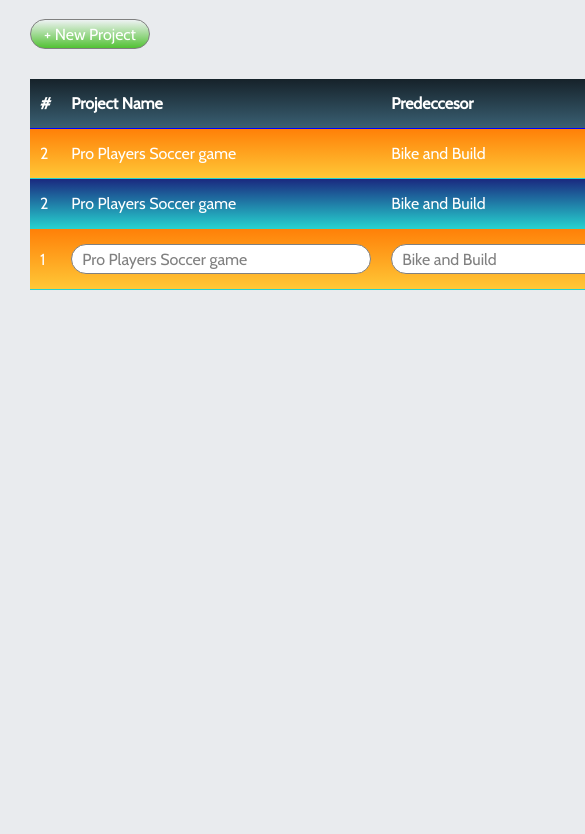
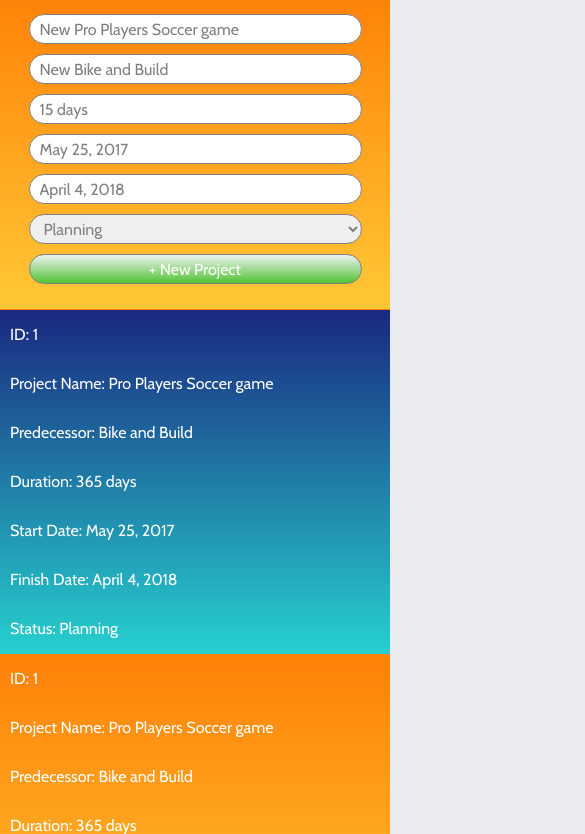
Before and after one commit to fucata55/gantt, a plain HTML site: page index.html in a window 390 px wide. Shown: the part 51-885 px from the top of the page, 585 px wide, since content can reach past the window. Before the commit the page ends 844 px from the top, so only its background shows below. Drawn offline with nearby package versions, Linux system fonts and the light colour scheme.

Commit message:
added home page responsiveness and changed new project submission  method

```diff
--- a/index.html
+++ b/index.html
@@ -21,6 +21,7 @@
     </header>
     <main>
         <!--        LANDING PAGE     LANDING PAGE     LANDING PAGE     LANDING PAGE-->
+
         <!--
         <section id='landingPage'>
             <div class='above-fold'>
@@ -43,10 +44,10 @@
                         <a href="#">Click here to sign in</a>
                     </form>
                 </div>
--->
 
 
-        <!--
+
+
                 <div class='inline-block' id='landingPageRightSideSignin'>
                     <form class='signin-form'>
                         <h2>Welcome back</h2>
@@ -58,9 +59,9 @@
                         <a href="#">Click here to register</a>
                     </form>
                 </div>
--->
 
-        <!--
+
+
             </div>
             <div id='appDescription'>
                 <h2>What is Gantt app?</h2>
@@ -84,9 +85,10 @@
             </div>
         </section>
 -->
+
         <!--        HOME SECTION     HOME SECTION     HOME SECTION     HOME SECTION-->
         <section id='homePage'>
-            <button>+ New Project</button>
+
             <table>
                 <tr class='table-headers'>
                     <th>#</th>
@@ -98,39 +100,47 @@
                     <th>Status</th>
                 </tr>
                 <tr>
-                    <td class='project-order'>2</td>
-                    <td>Pro Players Soccer game</td>
-                    <td>Bike and Build</td>
-                    <td>365 days</td>
-                    <td>May 25, 2017</td>
-                    <td>April 4, 2018</td>
-                    <td>Planning</td>
+                    <td colspan='7'>
+                        <form action="" id='newProjectForm'>
+                            <input class="longer-input" type="text" value="New Pro Players Soccer game" required>
+                            <input class="longer-input" type="text" value="New Bike and Build" required>
+                            <input class="shorter-input" type="text" value="15 days" required>
+                            <input class="shorter-input" type="text" value="May 25, 2017" required>
+                            <input class="shorter-input" type="text" value="April 4, 2018" required>
+                            <select name="status" id="status" required>
+                                <option value="planning">Planning</option>
+                                <option value="paused">Paused</option>
+                                <option value="canceled">Canceled</option>
+                                <option value="complete">Complete</option>
+                            </select>
+                            <button>+ New Project</button>
+                        </form>
+                    </td>
                 </tr>
                 <tr>
-                    <td class='project-order'>2</td>
-                    <td>Pro Players Soccer game</td>
-                    <td>Bike and Build</td>
-                    <td>365 days</td>
-                    <td>May 25, 2017</td>
-                    <td>April 4, 2018</td>
-                    <td>Planning</td>
+                    <a href="#">
+                        <td class='project-order'><span class='table-head-mobile'>ID: </span>1</td>
+                        <td><span class='table-head-mobile'>Project Name: </span>Pro Players Soccer game</td>
+                        <td><span class='table-head-mobile'>Predecessor: </span>Bike and Build</td>
+                        <td><span class='table-head-mobile'>Duration: </span>365 days</td>
+                        <td><span class='table-head-mobile'>Start Date: </span>May 25, 2017</td>
+                        <td><span class='table-head-mobile'>Finish Date: </span>April 4, 2018</td>
+                        <td><span class='table-head-mobile'>Status: </span>Planning</td>
+                    </a>
                 </tr>
                 <tr>
-                    <td class='project-order'>1</td>
-                    <td><input class="longer-input" type="text" value="Pro Players Soccer game"></td>
-                    <td><input class="longer-input" type="text" value="Bike and Build"></td>
-                    <td><input class="shorter-input" type="text" value="365 days"></td>
-                    <td><input class="shorter-input" type="text" value="May 25, 2017"></td>
-                    <td><input class="shorter-input" type="text" value="April 4, 2018"></td>
-                    <td><select name="status" id="status">
-                        <option value="planning">Planning</option>
-                        <option value="paused">Paused</option>
-                        <option value="canceled">Canceled</option>
-                        <option value="complete">Complete</option>
-                        </select></td>
+                    <a href="">
+                        <td class='project-order'><span class='table-head-mobile'>ID: </span>1</td>
+                        <td><span class='table-head-mobile'>Project Name: </span>Pro Players Soccer game</td>
+                        <td><span class='table-head-mobile'>Predecessor: </span>Bike and Build</td>
+                        <td><span class='table-head-mobile'>Duration: </span>365 days</td>
+                        <td><span class='table-head-mobile'>Start Date: </span>May 25, 2017</td>
+                        <td><span class='table-head-mobile'>Finish Date: </span>April 4, 2018</td>
+                        <td><span class='table-head-mobile'>Status: </span>Planning</td>
+                    </a>
                 </tr>
+            </table>
 
-            </table>
         </section>
     </main>
 </body>
--- a/main.css
+++ b/main.css
@@ -44,6 +44,10 @@ p {
     line-height: 20px;
 }
 
+a {
+    text-decoration: none;
+}
+
 input {
     text-align: center;
     border-radius: 20px;
@@ -83,6 +87,7 @@ tr:nth-child(even) {
     background: -webkit-linear-gradient(to top, #FFC837, #FF8008);
     /* Chrome 10-25, Safari 5.1-6 */
     background: linear-gradient(to top, #FFC837, #FF8008);
+    border-bottom: 1px solid #FF8008;
 }
 
 td input,
@@ -183,6 +188,10 @@ option {
     color: white;
 }
 
+.table-head-mobile {
+    display: none;
+}
+
 #homePage {
     padding: 30px
 }
@@ -249,6 +258,15 @@ option {
     margin-right: auto;
 }
 
+#newProjectForm {
+    text-align: center;
+}
+
+#newProjectForm input,
+#newProjectForm button {
+    margin: 10px 5px;
+}
+
 #appDescription {
     color: white;
     background: #232526;
@@ -288,3 +306,39 @@ option {
         text-align: center;
     }
 }
+
+@media only screen and (max-width: 730px) {
+    table {
+        margin: 0px;
+    }
+    td {
+        display: block;
+    }
+    nav {
+        border-bottom-left-radius: 0px;
+        border-bottom-right-radius: 0px;
+    }
+    nav ul {
+        height: 30px;
+    }
+    .table-head-mobile {
+        display: unset;
+    }
+    .table-headers {
+        display: none;
+    }
+    #homePage {
+        padding: 0px;
+    }
+    #newProjectForm {
+        text-align: center;
+    }
+    #newProjectForm input,
+    #newProjectForm button,
+    #newProjectForm select {
+        display: block;
+        margin-left: auto;
+        margin-right: auto;
+        width: 90%;
+    }
+}
```
